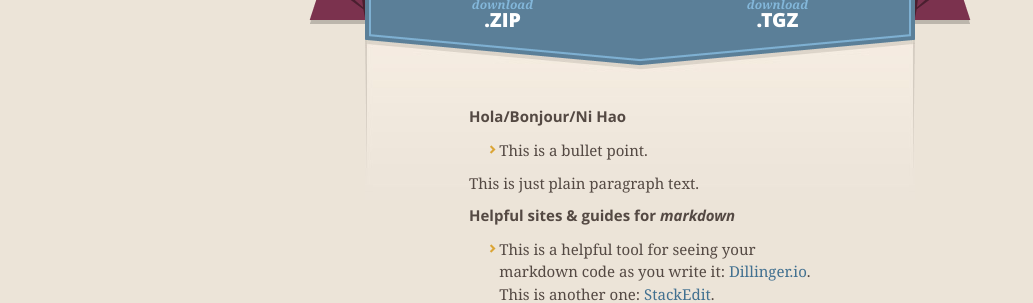
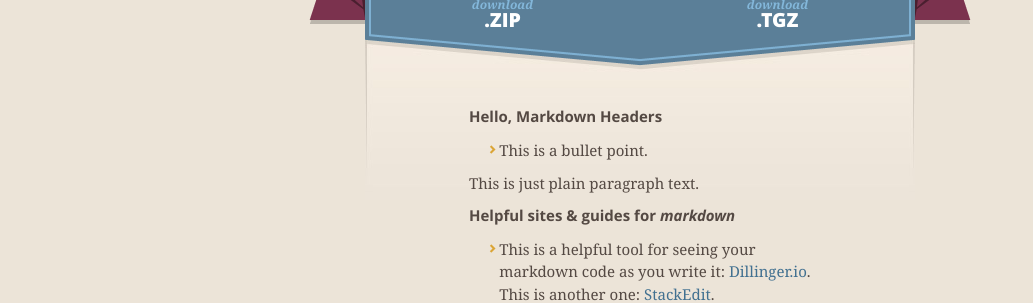
Before and after one commit to leahbannon/markdown-page, a Jekyll site: the page built from index.md, in a window 1280 px wide. Shown: the part 145-448 px from the top of the page, without its empty margins (0-1033 px from the left). Built offline with Jekyll 4.4.1, drawn with Linux system fonts in a browser that asks for light colours; nearby versions of some CDN libraries.

Commit message:
Revert "Update index.md"

```diff
--- a/index.md
+++ b/index.md
@@ -3,7 +3,7 @@ layout: main
 published: true
 ---
 
-### Hola/Bonjour/Ni Hao
+### Hello, Markdown Headers
 
 * This is a bullet point.
 
```
